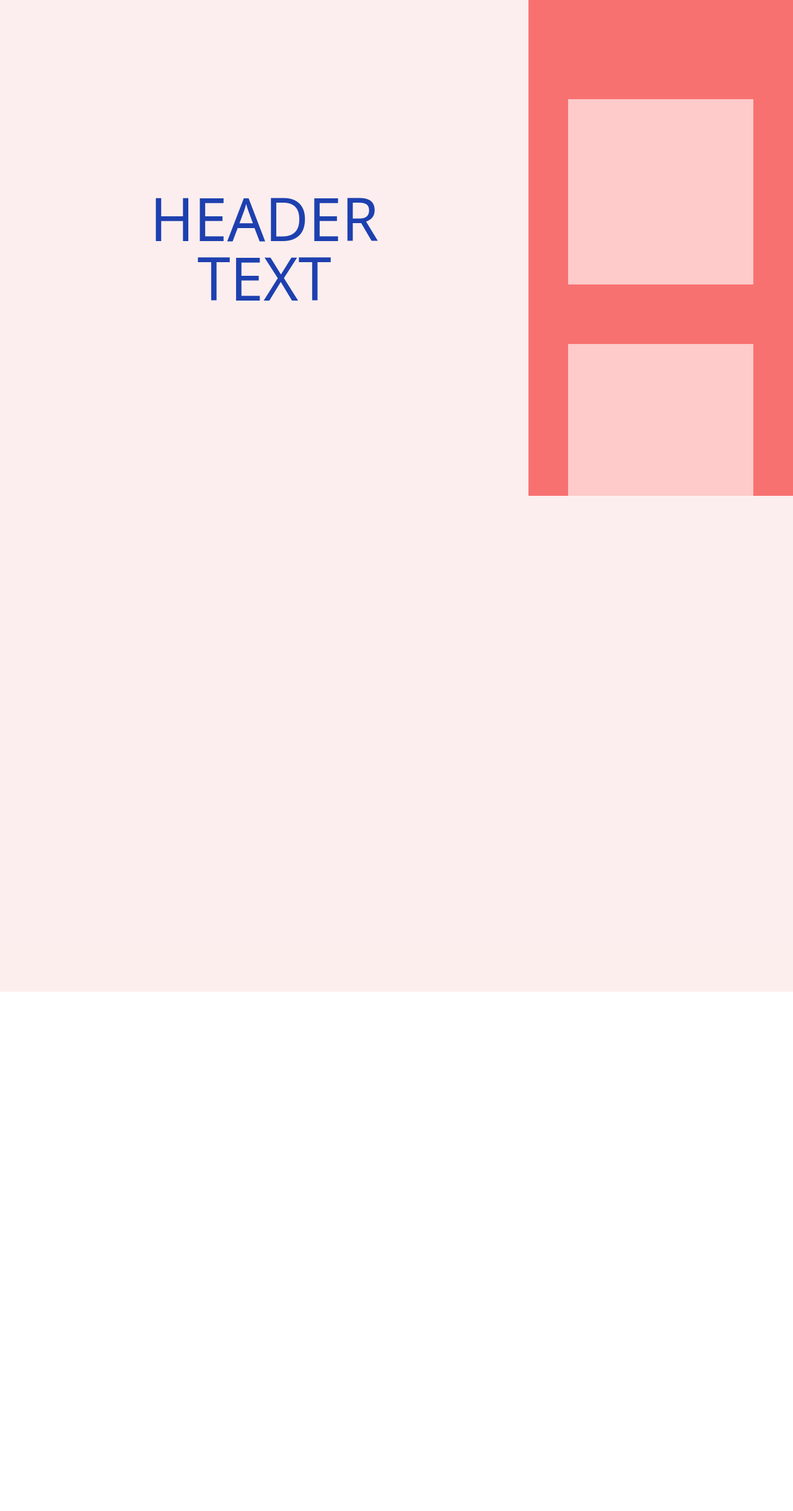
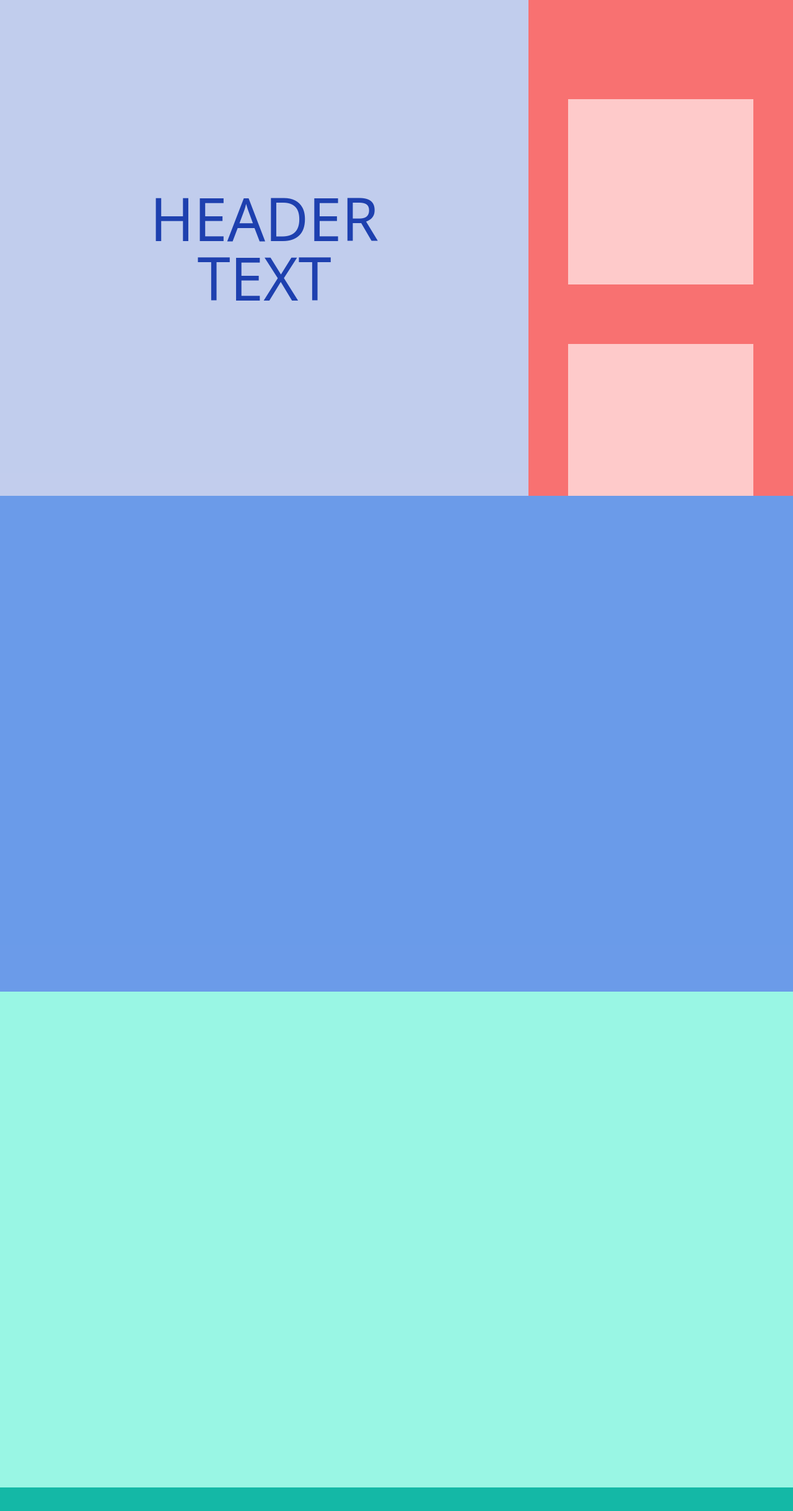
Before and after one commit to abruptpause/red-template-nextjs, a Next.js app: page / in a window 1280 px wide. Shown: the top 2438 px of the page at 62% size. Built offline with nearby package versions, Linux system fonts and the light colour scheme; a web font is replaced by a local one.

Commit message:
remove dynamic classnames from placeholder component

```diff
--- a/pages/api/hello.js
+++ /dev/null
@@ -1,5 +0,0 @@
-// Next.js API route support: https://nextjs.org/docs/api-routes/introduction
-
-export default function handler(req, res) {
-  res.status(200).json({ name: 'John Doe' })
-}
--- a/pages/index.js
+++ b/pages/index.js
@@ -1,7 +1,7 @@
 #!/usr/bin/env node
 
 const css = {
-  Header: 'text-center text-blue-800 text-8xl flex col-span-2 justify-center items-center sticky h-screen top-0 right-0',
+  Header: 'sticky flex h-screen top-0 right-0 text-center text-blue-800 text-8xl col-span-2 justify-center items-center',
   StickyImage: 'grid justify-center w-full items-center aspect-square bg-red-200 text-red-700 text-5xl text-center my-24',
   Sticky: {
     section: 'absolute top-0 left-0 grid grid-cols-3 w-full h-full bg-red-600/[.08]',
@@ -48,11 +48,11 @@ const Sticky = () => (
   </section>
 )
 
-const PlaceHolder = ({ bg = 'slate-200', fg = 'slate-700', text }) => (
-  <section className={`${css.PlaceHolder.section} bg-${bg}`}>
+const PlaceHolder = ({ bg = 'bg-slate-200', fg = 'text-slate-700', text }) => (
+  <section className={`${css.PlaceHolder.section} ${bg}`}>
   {
     text
-    ? <h1 className={`${css.PlaceHolder.h1} text-${fg}`}>{text}</h1>
+    ? <h1 className={`${css.PlaceHolder.h1} ${fg}`}>{text}</h1>
     : null
   }
   </section>
@@ -62,12 +62,12 @@ const Home = () => (
   <main>
     <section className='relative'>
       <Sticky />
-      <PlaceHolder bg='blue-200' />
-      <PlaceHolder bg='blue-400' />
+      <PlaceHolder bg='bg-blue-200' />
+      <PlaceHolder bg='bg-blue-400' />
     </section>
-    <PlaceHolder bg='teal-200' />
-    <PlaceHolder bg='teal-500' />
-    <PlaceHolder bg='teal-800' />
+    <PlaceHolder bg='bg-teal-200' />
+    <PlaceHolder bg='bg-teal-500' />
+    <PlaceHolder bg='bg-teal-800' />
   </main>
 )
 
```
Lines whose indentation alone changed are shown as unchanged.
